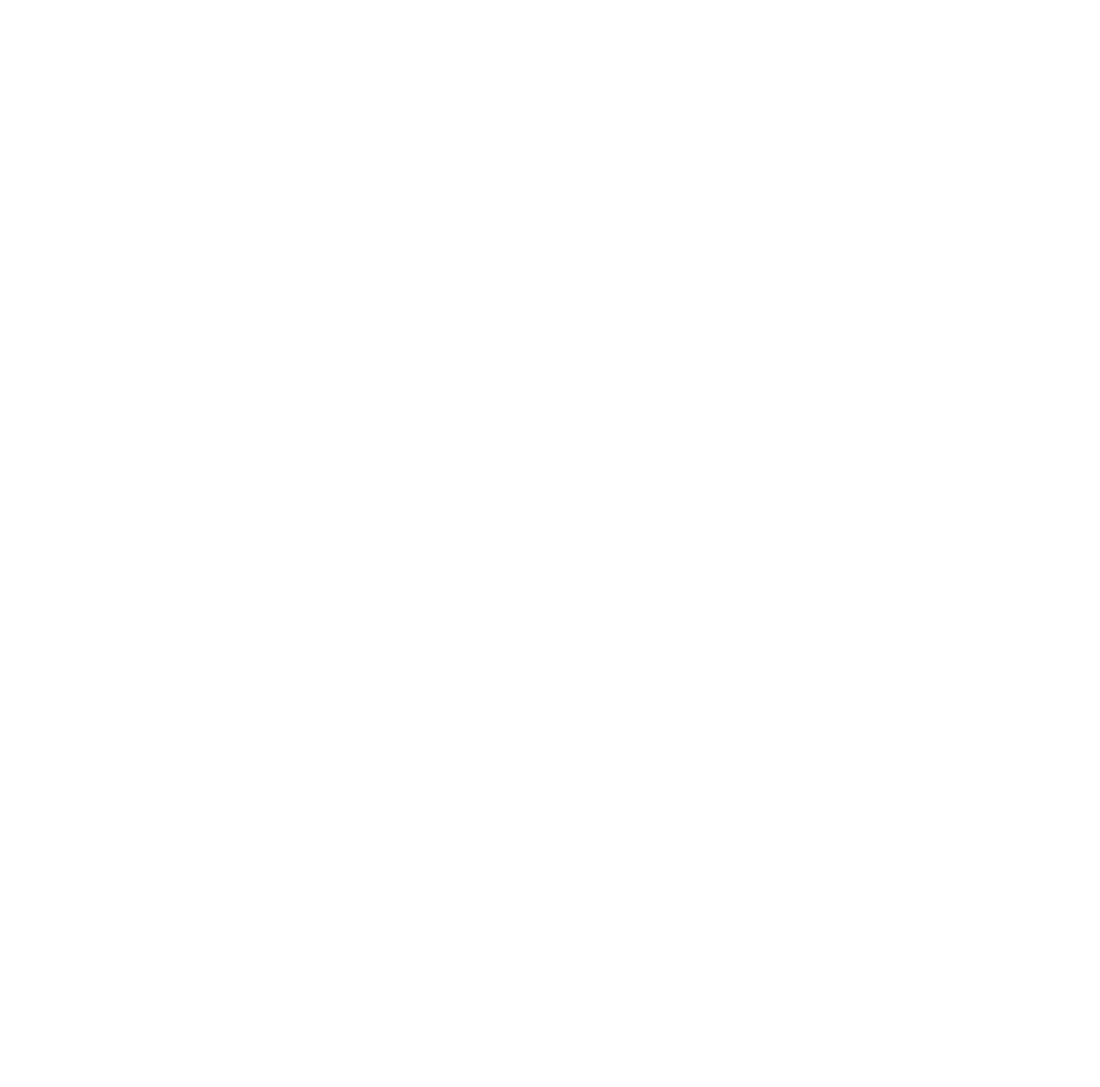
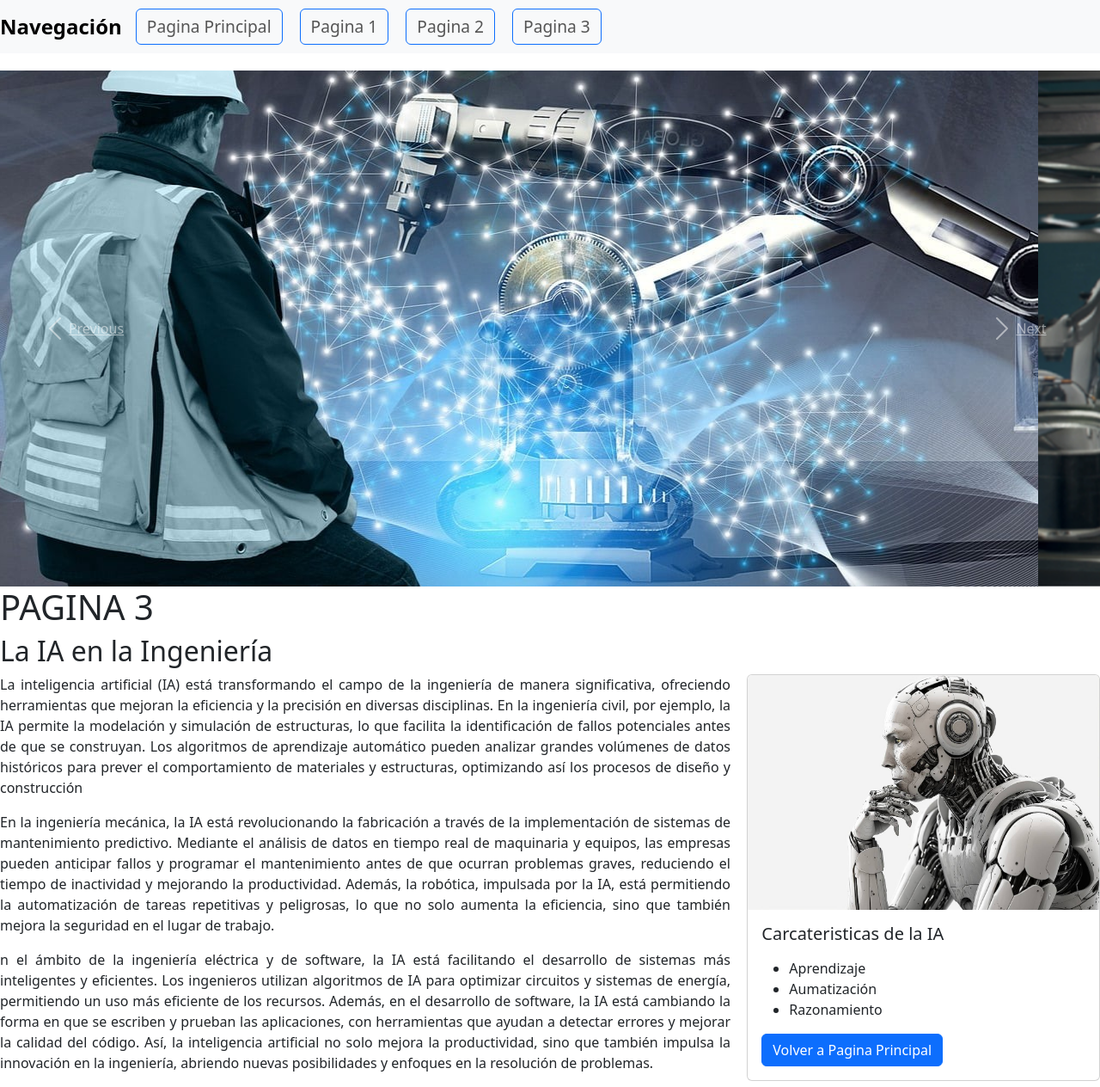
Before and after one commit to Leovl20/Laboratorio-6, a plain HTML site: page pagina3.html in a window 1280 px wide. Shown: the whole page at 86% size. Before the commit the page ends 800 px from the top, so only its background shows below. Drawn offline with nearby package versions, Linux system fonts and the light colour scheme.

Commit message:
Cambios realizados a las 4 paginas

```diff
--- a/Estilospag1.css
+++ b/Estilospag1.css
@@ -25,3 +25,9 @@
 .navbar-nav li {
     list-style-type: none;
 }
+
+.img1 {
+    width: 300px;
+    height: 200px;
+    object-fit: cover;
+}
--- a/Estilospag2.css
+++ b/Estilospag2.css
@@ -25,3 +25,14 @@
 .navbar-nav li {
     list-style-type: none;
 }
+
+img {
+    width: 300px;
+    height: 600px;
+    object-fit: cover;
+}
+
+p {
+    text-align: justify;
+    width: 850px;
+}
--- a/pagina1.html
+++ b/pagina1.html
@@ -17,15 +17,38 @@
         </button>
         <div class="collapse navbar-collapse" id="navbarNavAltMarkup">
           <div class="navbar-nav">
-            <li><a href="pagina1.html">Página 1</a></li>
-            <li><a href="pagina2.html">Página 2</a></li>
-            <li><a href="pagina3.html">Página 3</a></li>
-            <li><a href="index.html">Página Principal</a></li>
+            <a href="index.html" class="btn btn-outline-primary">Pagina Principal</a>
+            <a href="pagina1.html" class="btn btn-outline-primary">Pagina 1</a>
+            <a href="pagina2.html" class="btn btn-outline-primary">Pagina 2</a>
+            <a href="pagina3.html" class="btn btn-outline-primary">Pagina 3</a>
           </div>
         </div>
       </nav>
+      <div id="carouselExampleControls" class="carousel slide" data-bs-ride="carousel">
+        <div class="carousel-inner">
+          <div class="carousel-item active">
+            <img class="d-block w-100" src="IMG/lluvia-en-monterrey_1-3006413_20220905141914.jpg" alt="First slide" id="img1">
+          </div>
+          <div class="carousel-item">
+            <img class="d-block w-100" src="IMG/f960x540-249273_323348_6847.png" alt="Second slide" id="img1">
+          </div>
+          <div class="carousel-item">
+            <img class="d-block w-100" src="IMG/MRCNVE7WZBEIDK333O5D4X3FAA.jpg" alt="Third slide" id="img1">
+          </div>
+        </div>
+        <a class="carousel-control-prev" href="#carouselExampleControls" role="button" data-bs-slide="prev">
+          <span class="carousel-control-prev-icon" aria-hidden="true"></span>
+          <span class="sr-only">Previous</span>
+        </a>
+        <a class="carousel-control-next" href="#carouselExampleControls" role="button" data-bs-slide="next">
+          <span class="carousel-control-next-icon" aria-hidden="true"></span>
+          <span class="sr-only">Next</span>
+        </a>
+      </div>
     <h1>PAGINA 1</h1>
     <h2>Desastres Ocasinados por las Fuertes Lluvias en Nuevo Leon</h2>
+    <div class="row">
+        <div class="col-md-8">
     <p>Las fuertes lluvias en Nuevo León han provocado diversos desastres que afectan tanto a la infraestructura como a
         la población. Calles y avenidas principales se han inundado, causando caos en el tráfico y dejando a muchas
         personas varadas. Además, las viviendas ubicadas en zonas bajas y cercanas a ríos han sido gravemente dañadas
@@ -44,6 +67,27 @@
         peligro. Sin embargo, la magnitud de los desastres ha puesto de manifiesto la necesidad urgente de fortalecer
         los sistemas de prevención y respuesta ante este tipo de eventos, que se están volviendo más comunes debido al
         impacto del cambio climático en el régimen de lluvias en la región.</p>
+    </div>
+    <div class="col-md-4">
+        <div class="card" style="width: 100%;">
+            <img class="card-img-top img-fluid" src="IMG/f960x540-249273_323348_6847.png" alt="Card image cap">
+            <div class="card-body" style="overflow: hidden;">
+                <h5 class="card-title">Zonas mas afectadas</h5>
+                <p class="card-text" id="H5">
+                    <ul>
+                        <li>Monterrey</li>
+                        <li>Guadalupe</li>
+                        <li>Apodaca</li>
+                        <li>San Nicolás</li>
+                    </ul>
+                   </p>
+                <a href="index.html" class="btn btn-primary"> Volver a Pagina Principal</a>
+            </div>
+        </div>
+    </div>
+</div>
+        <script src="https://code.jquery.com/jquery-3.6.0.min.js"></script>
+        <script src="https://cdn.jsdelivr.net/npm/bootstrap@5.3.0-alpha1/dist/js/bootstrap.bundle.min.js"></script>
 </body>
 
 </html>
--- a/pagina3.html
+++ b/pagina3.html
@@ -0,0 +1,111 @@
+<!DOCTYPE html>
+<html lang="es">
+
+<head>
+    <meta charset="UTF-8">
+    <meta name="viewport" content="width=device-width, initial-scale=1.0">
+    <title>Página con menú de navegación</title>
+    <link href="https://cdn.jsdelivr.net/npm/bootstrap@5.3.0-alpha1/dist/css/bootstrap.min.css" rel="stylesheet">
+    <link rel="stylesheet" href="Estilospag2.css" />
+</head>
+
+<body>
+    <nav class="navbar navbar-expand-lg navbar-light bg-light">
+        <a class="navbar-brand" href="#">Navegación</a>
+        <button class="navbar-toggler" type="button" data-toggle="collapse" data-target="#navbarNavAltMarkup"
+            aria-controls="navbarNavAltMarkup" aria-expanded="false" aria-label="Toggle navigation">
+            <span class="navbar-toggler-icon"></span>
+        </button>
+        <div class="collapse navbar-collapse" id="navbarNavAltMarkup">
+            <div class="navbar-nav">
+                <a href="index.html" class="btn btn-outline-primary">Pagina Principal</a>
+                <a href="pagina1.html" class="btn btn-outline-primary">Pagina 1</a>
+                <a href="pagina2.html" class="btn btn-outline-primary">Pagina 2</a>
+                <a href="pagina3.html" class="btn btn-outline-primary">Pagina 3</a>
+            </div>
+        </div>
+    </nav>
+    <div id="carouselExampleControls" class="carousel slide" data-bs-ride="carousel">
+        <div class="carousel-inner">
+            <div class="carousel-item active">
+                <img class="d-block w-100" src="IMG/1681964580079.jpg" alt="First slide">
+            </div>
+            <div class="carousel-item">
+                <img class="d-block w-100" src="IMG/IA-deteccion-de-fallas-1024x562.png" alt="Second slide">
+            </div>
+            <div class="carousel-item">
+                <img class="d-block w-100" src="IMG/ia-industriajpg.webp" alt="Third slide">
+            </div>
+        </div>
+        <a class="carousel-control-prev" href="#carouselExampleControls" role="button" data-bs-slide="prev">
+            <span class="carousel-control-prev-icon" aria-hidden="true"></span>
+            <span class="sr-only">Previous</span>
+        </a>
+        <a class="carousel-control-next" href="#carouselExampleControls" role="button" data-bs-slide="next">
+            <span class="carousel-control-next-icon" aria-hidden="true"></span>
+            <span class="sr-only">Next</span>
+        </a>
+    </div>
+    <h1>PAGINA 3</h1>
+    <h2>La IA en la Ingeniería</h2>
+    <div class="row">
+        <div class="col-md-8">
+            <p>La inteligencia artificial (IA) está transformando el campo de la ingeniería de manera significativa,
+                ofreciendo
+                herramientas que mejoran la eficiencia y la precisión en diversas disciplinas. En la ingeniería civil,
+                por
+                ejemplo, la IA permite la modelación y simulación de estructuras, lo que facilita la identificación de
+                fallos
+                potenciales antes de que se construyan. Los algoritmos de aprendizaje automático pueden analizar grandes
+                volúmenes de datos históricos para prever el comportamiento de materiales y estructuras, optimizando así
+                los
+                procesos de diseño y construcción</p>
+            <p>En la ingeniería mecánica, la IA está revolucionando la fabricación a través de la implementación de
+                sistemas de
+                mantenimiento predictivo. Mediante el análisis de datos en tiempo real de maquinaria y equipos, las
+                empresas
+                pueden anticipar fallos y programar el mantenimiento antes de que ocurran problemas graves, reduciendo
+                el tiempo
+                de inactividad y mejorando la productividad. Además, la robótica, impulsada por la IA, está permitiendo
+                la
+                automatización de tareas repetitivas y peligrosas, lo que no solo aumenta la eficiencia, sino que
+                también mejora
+                la seguridad en el lugar de trabajo.</p>
+            <p>
+                n el ámbito de la ingeniería eléctrica y de software, la IA está facilitando el desarrollo de sistemas
+                más
+                inteligentes y eficientes. Los ingenieros utilizan algoritmos de IA para optimizar circuitos y sistemas
+                de
+                energía, permitiendo un uso más eficiente de los recursos. Además, en el desarrollo de software, la IA
+                está
+                cambiando la forma en que se escriben y prueban las aplicaciones, con herramientas que ayudan a detectar
+                errores
+                y mejorar la calidad del código. Así, la inteligencia artificial no solo mejora la productividad, sino
+                que
+                también impulsa la innovación en la ingeniería, abriendo nuevas posibilidades y enfoques en la
+                resolución de
+                problemas.
+            </p>
+        </div>
+        <div class="col-md-4">
+            <div class="card" style="width: 100%;">
+                <img class="card-img-top img-fluid" src="IMG/Las-mentiras-visuales-de-la-IA.jpg" alt="Card image cap">
+                <div class="card-body" style="overflow: hidden;">
+                    <h5 class="card-title">Carcateristicas de la IA</h5>
+                    <p class="card-text" id="H5">
+                    <ul>
+                        <li>Aprendizaje</li>
+                        <li>Aumatización</li>
+                        <li>Razonamiento</li>
+                    </ul>
+                    </p>
+                    <a href="index.html" class="btn btn-primary"> Volver a Pagina Principal</a>
+                </div>
+            </div>
+        </div>
+    </div>
+    <script src="https://code.jquery.com/jquery-3.6.0.min.js"></script>
+    <script src="https://cdn.jsdelivr.net/npm/bootstrap@5.3.0-alpha1/dist/js/bootstrap.bundle.min.js"></script>
+</body>
+
+</html>
```
Also changed, not shown: index.html (+66 -10 lines), pagina2.html (+91 -0 lines), IMG/1681964580079.jpg (added), IMG/17152957328837.jpg (added), IMG/IA-deteccion-de-fallas-1024x562.png (added), IMG/Las-mentiras-visuales-de-la-IA.jpg (added), IMG/MRCNVE7WZBEIDK333O5D4X3FAA.jpg (added), IMG/f960x540-249273_323348_6847.png (added), IMG/ia-industriajpg.webp (added), IMG/lluvia-en-monterrey_1-3006413_20220905141914.jpg (added), IMG/maxresdefault.jpg (added), IMG/no look.avif (added), IMG/seo-clasico-regio-153659.jpg (added).
